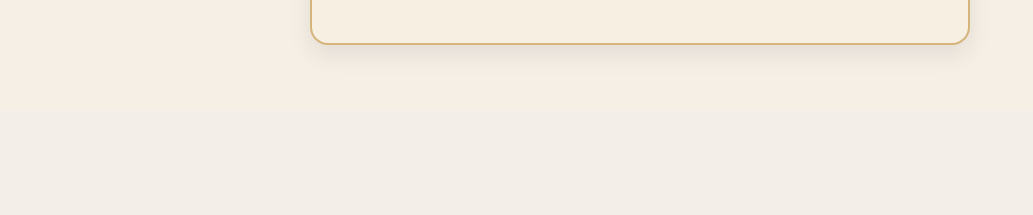
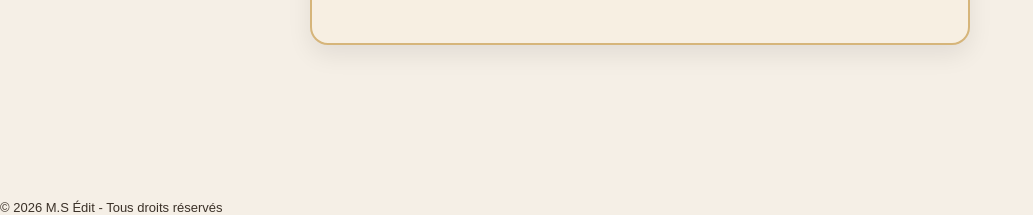
Before and after one commit to MSEDIT-1304/services-aux-ecrivains, a Flask app: page /services in a window 1280 px wide. Shown: the part 3010-3225 px from the top of the page, without its empty margins (0-1033 px from the left). Before the commit the page ends 3060 px from the top, so only its background shows below. Run offline with Flask 3, Linux system fonts and the light colour scheme.

Commit message:
Update services.html

```diff
--- a/templates/services.html
+++ b/templates/services.html
@@ -231,6 +231,17 @@ overlay.onclick = () => {
 }
 
 </script>
+<br><br>
+
+<br><br>
+
+<br><br>
+
+<footer>
+
+© 2026 M.S Édit - Tous droits réservés
+
+</footer>
 
 </body>
 </html>
```
